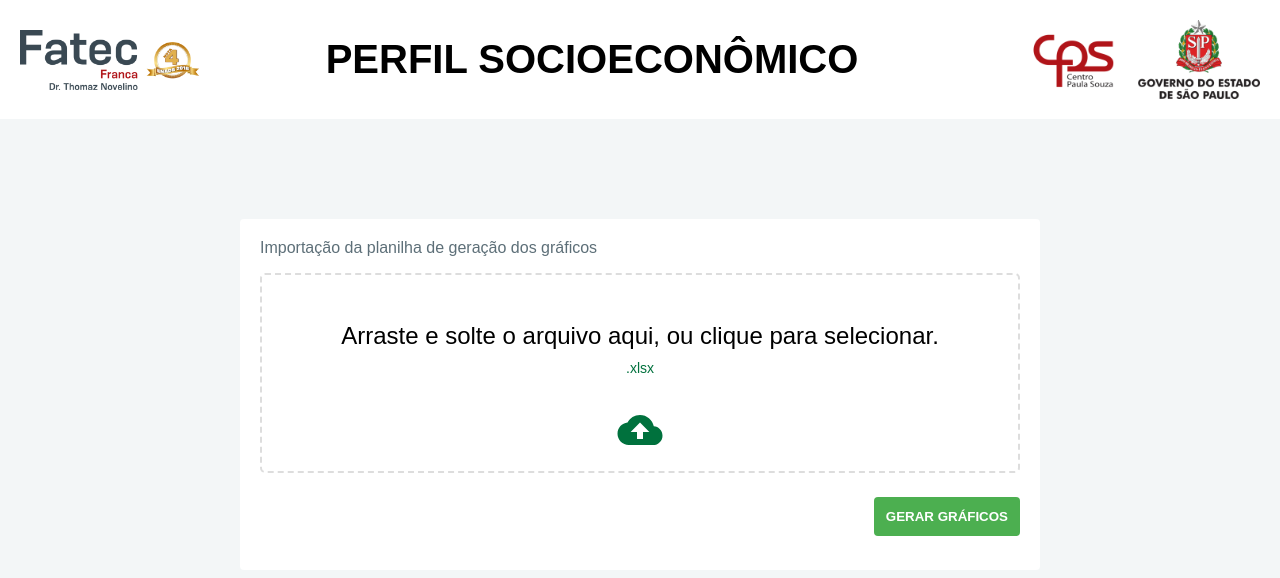
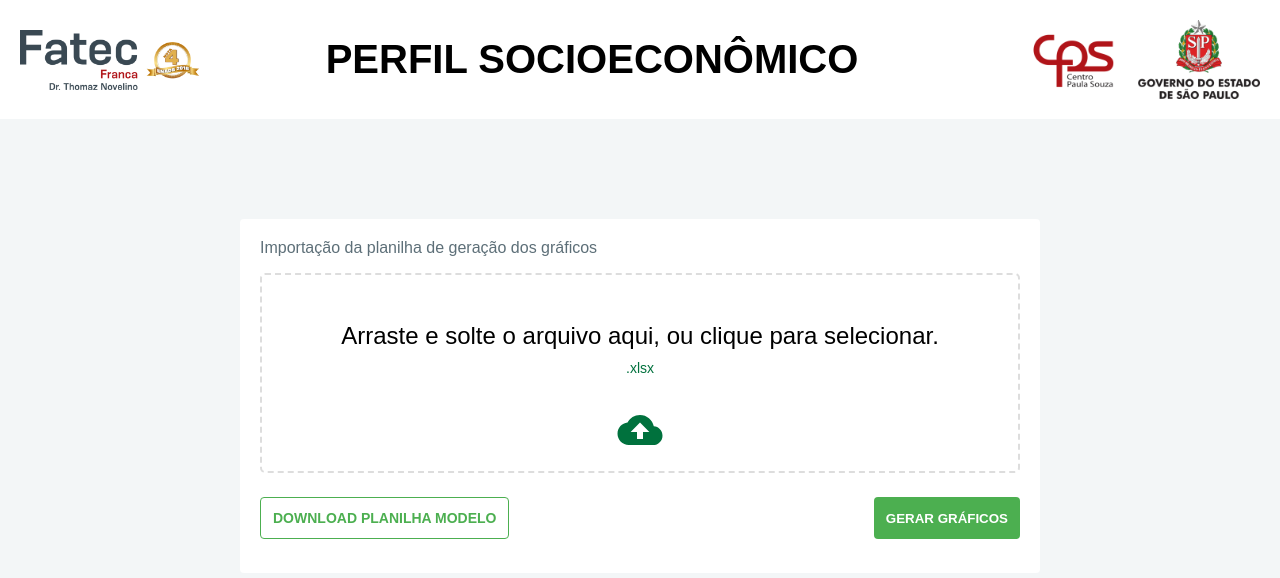
Before and after one commit to GabrielTonhatti/refatoracao-pesquisa-socieconomica-frontend, a React (Create React App) app: page / in a window 1280 px wide. Shown: the top 578 px of the page. Built offline with nearby package versions, Linux system fonts and the light colour scheme.

Commit message:
Adiciona rotas

```diff
--- a/package.json
+++ b/package.json
@@ -13,12 +13,15 @@
         "@types/node": "^16.7.13",
         "@types/react": "^18.0.0",
         "@types/react-dom": "^18.0.0",
+        "apexcharts": "^3.35.4",
         "axios": "^0.27.2",
         "filesize": "^9.0.11",
+        "history": "^5.3.0",
         "react": "^18.2.0",
         "react-dom": "^18.2.0",
         "react-dropzone": "^14.2.2",
         "react-icons": "^4.4.0",
+        "react-router-dom": "^6.3.0",
         "react-scripts": "5.0.1",
         "styled-components": "^5.3.5",
         "typescript": "^4.4.2",
--- a/src/App.tsx
+++ b/src/App.tsx
@@ -1,32 +1,13 @@
-import { ReactElement, useState } from "react";
+import { ReactElement } from "react";
 import "./App.css";
-import Header from "./components/header/Header";
-import Loading from "./components/loading/Loading";
-import Upload from "./components/upload/Upload";
-import { Button, Container, Content, DivButton, Title } from "./styles";
+import FormPlanilha from "./components/form/FormPlanilha";
+import { Container } from "./styles";
 
 function App(): ReactElement {
-    const [loading, setLoading] = useState<boolean>(false);
-
     return (
         <>
-            <Header />
             <Container>
-                <Content>
-                    <form>
-                        <Title>
-                            Importação da planilha de geração dos gráficos
-                        </Title>
-                        <Upload />
-                        <DivButton>
-                            {loading ? (
-                                <Loading />
-                            ) : (
-                                <Button>Gerar Gráficos</Button>
-                            )}
-                        </DivButton>
-                    </form>
-                </Content>
+                <FormPlanilha />
             </Container>
         </>
     );
--- /dev/null
+++ b/src/Routes.tsx
@@ -0,0 +1,17 @@
+import { BrowserRouter, Route, Routes } from "react-router-dom";
+import App from "./App";
+import Header from "./components/header/Header";
+
+const RoutesConfig = () => {
+    return (
+        <BrowserRouter>
+            <Header />
+            <Routes>
+                <Route path="/" element={<App />} />
+                <Route path="/graficos" element={<div>Teste</div>} />
+            </Routes>
+        </BrowserRouter>
+    );
+};
+
+export default RoutesConfig;
--- /dev/null
+++ b/src/components/form/FormPlanilha.tsx
@@ -0,0 +1,36 @@
+import { FormEvent, FormEventHandler, ReactElement, useState } from "react";
+import Loading from "../loading/Loading";
+import Upload from "../upload/Upload";
+import { Button, ButtonDownload, Content, DivButton, Title } from "./styles";
+
+const FormPlanilha: Function = (): ReactElement => {
+    const [loading, setLoading] = useState<boolean>(false);
+
+    const handleSubmit: FormEventHandler<HTMLFormElement> = async (
+        event: FormEvent
+    ): Promise<void> => {
+        event.preventDefault();
+        setLoading(true);
+
+        setInterval(() => {
+            setLoading(false);
+        }, 3000);
+    };
+
+    return (
+        <Content>
+            <form onSubmit={handleSubmit}>
+                <Title>Importação da planilha de geração dos gráficos</Title>
+                <Upload />
+                <DivButton>
+                    <ButtonDownload href="Dados.xlsx" download="Dados">
+                        Download planilha modelo
+                    </ButtonDownload>
+                    {loading ? <Loading /> : <Button>Gerar Gráficos</Button>}
+                </DivButton>
+            </form>
+        </Content>
+    );
+};
+
+export default FormPlanilha;
--- /dev/null
+++ b/src/components/form/styles.ts
@@ -0,0 +1,70 @@
+import styled, { StyledComponent } from "styled-components";
+
+export const Content: StyledComponent<"div", any, {}, never> = styled.div`
+    width: 100%;
+    max-width: 800px;
+    margin: 30px;
+    background: #fff;
+    border-radius: 4px;
+    padding: 20px;
+`;
+
+export const DivButton: StyledComponent<"div", any, {}, never> = styled.div`
+    display: flex;
+    /* justify-content: flex-end; */
+    justify-content: space-between;
+    margin: 1.5rem 0;
+    width: 100%;
+`;
+
+export const Title: StyledComponent<"span", any, {}, never> = styled.span`
+    font-size: 1rem;
+    color: rgba(69, 90, 100, 0.87);
+    font-weight: 400;
+`;
+
+type ColorProps = {
+    color?: string;
+    background?: string;
+    hasBorder?: boolean;
+};
+
+export const Button: StyledComponent<
+    "button",
+    any,
+    ColorProps,
+    never
+> = styled.button`
+    outline: none;
+    padding: 12px;
+    border: none;
+    border-radius: 4px;
+    margin-bottom: -10px;
+    background: #4caf50;
+    font-weight: 600;
+    color: #fff;
+    text-transform: uppercase;
+    cursor: pointer;
+`;
+
+export const ButtonDownload: StyledComponent<"a", any, {}, never> = styled.a`
+    outline: none;
+    padding: 12px;
+    border-width: 1px;
+    border-style: solid;
+    border-radius: 4px;
+    margin-bottom: -10px;
+    text-decoration: none;
+    background: #fff;
+    border-color: #4caf50;
+    font-weight: 600;
+    color: #4caf50;
+    text-transform: uppercase;
+    cursor: pointer;
+
+    &:hover {
+        background: #4caf50;
+        color: #fff;
+        transition: 0.2s ease-in-out;
+    }
+`;
--- a/src/index.tsx
+++ b/src/index.tsx
@@ -1,12 +1,12 @@
 import React from "react";
 import ReactDOM, { Root } from "react-dom/client";
-import App from "./App";
+import RoutesConfig from "./Routes";
 
 const root: Root = ReactDOM.createRoot(
     document.getElementById("root") as HTMLElement
 );
 root.render(
     <React.StrictMode>
-        <App />
+        <RoutesConfig />
     </React.StrictMode>
 );
--- a/src/styles.ts
+++ b/src/styles.ts
@@ -8,38 +8,3 @@ export const Container: StyledComponent<"div", any, {}, never> = styled.div`
     padding: 20px;
     margin: 50px auto;
 `;
-
-export const Content: StyledComponent<"div", any, {}, never> = styled.div`
-    width: 100%;
-    max-width: 800px;
-    margin: 30px;
-    background: #fff;
-    border-radius: 4px;
-    padding: 20px;
-`;
-
-export const DivButton: StyledComponent<"div", any, {}, never> = styled.div`
-    display: flex;
-    justify-content: flex-end;
-    margin: 1.5rem 0;
-    width: 100%;
-`;
-
-export const Title: StyledComponent<"span", any, {}, never> = styled.span`
-    font-size: 1rem;
-    color: rgba(69, 90, 100, 0.87);
-    font-weight: 400;
-`;
-
-export const Button: StyledComponent<"button", any, {}, never> = styled.button`
-    border: none;
-    outline: none;
-    padding: 12px;
-    border-radius: 4px;
-    margin-bottom: -10px;
-    background: #4caf50;
-    font-weight: 600;
-    color: #fff;
-    text-transform: uppercase;
-    cursor: pointer;
-`;
```
Also changed, not shown: 1 other file (tests, documents, lock files or other folders).
